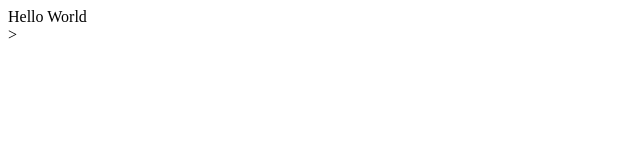
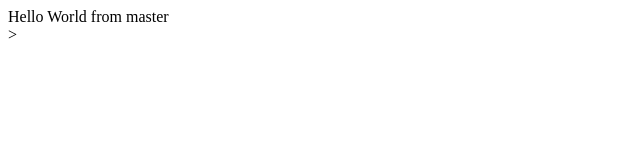
Before and after one commit to Zulkir1299/less, a plain HTML site: page index.html in a window 1280 px wide. Shown: the full height of the page, 0-640 px from the left. Drawn offline with Linux system fonts and the light colour scheme.

```diff
--- a/index.html
+++ b/index.html
@@ -6,7 +6,7 @@
 </head>
 
 <body>
-	<div>Hello World</div>
+	<div>Hello World from master</div>
 </body>
 
 </html>>
```
